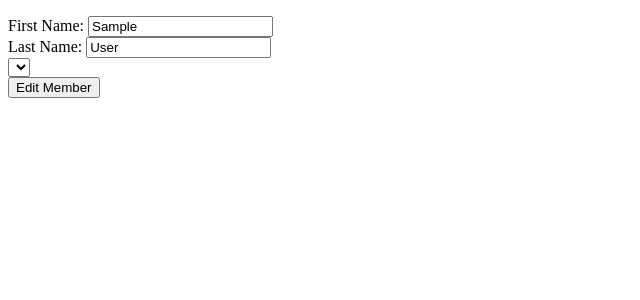
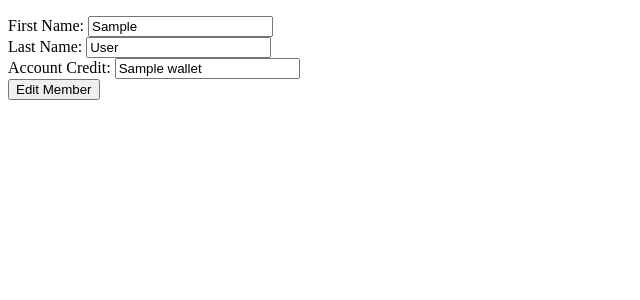
Before and after one commit to jcogan97/full_stack_project_solo, a Flask app: page /members/1/edit in a window 1280 px wide. Shown: the part 106-406 px from the top of the page, without its empty margins (0-640 px from the left). Run offline with Flask 2, Linux system fonts and the light colour scheme; a database or web service that is not in the repository returns one stand-in record (Sample ...); lists and menus that the app fills with data are empty; some libraries are stand-ins or nearby versions.

Commit message:
Fixed: Editing Members with Account Credit, no longer Membership

```diff
--- a/controllers/booking_controller.py
+++ b/controllers/booking_controller.py
@@ -28,7 +28,7 @@ def new_booking():
     member = member_repository.select(member_id)
     gym_class = gym_class_repository.select(gym_class_id)
 
-    if member.pay_membership(gym_class.entry_fee) == False:
+    if member.payment(gym_class.entry_fee) == False:
 
         return redirect('/bookings/payment_error')
     else:
--- a/controllers/member_controller.py
+++ b/controllers/member_controller.py
@@ -36,17 +36,20 @@ def register_member():
 @members_blueprint.route('/members/<id>/edit')
 def edit_member(id):
     member = member_repository.select(id)
-    return render_template('members/edit.html', member=member)
+    memberships = membership_repository.select_all()
+    return render_template('members/edit.html', member=member, memberships=memberships)
 
 @members_blueprint.route('/members/<id>', methods=['POST'])
 def update_member(id):
-    # pdb.set_trace()
     first_name = request.form['first_name']
     last_name = request.form['last_name']
-    membership = request.form['membership']
+    wallet = request.form['wallet']
     # print(membership)
+
     member = member_repository.select(id)
-    edit_member = Member(first_name, last_name, membership, member.wallet, id)
+    membership = membership_repository.select(member.membership.id)
+    # pdb.set_trace()
+    edit_member = Member(first_name, last_name, membership, wallet, id)
 
     member_repository.update(edit_member)
     return redirect(url_for('.members'))
--- a/db/gym_queries.sql
+++ b/db/gym_queries.sql
@@ -16,6 +16,7 @@ CREATE TABLE members(
     last_name VARCHAR(255),
     -- membership VARCHAR(255),
     membership_id INT REFERENCES memberships(id) ON DELETE CASCADE,
+    class_remaining INT,
     wallet INT
 );
 
--- a/models/member.py
+++ b/models/member.py
@@ -2,8 +2,7 @@ from models import membership
 
 
 class Member:
-    # def __init__(self, first_name, last_name, membership = "Free", wallet = 10, id = None):
-    # Add a method called classes_remaining
+
     def __init__(self, first_name, last_name, membership, wallet = 10, id = None):
 
         self.first_name = first_name
@@ -19,7 +18,7 @@ class Member:
         if self.classes_remaining is not 0:
             self.classes_remaining -= 1
 
-    def pay_membership(self, fee):
+    def payment(self, fee):
         if self.sufficient_funds(fee):
             self.wallet -= fee
         else:
--- a/templates/members/edit.html
+++ b/templates/members/edit.html
@@ -14,11 +14,14 @@
         </div>
 
         <div>
-            <select name="membership" id="membership">
-                {% for membership in member.membership_ids %}
-                    <option value="{{ membership.type }}">{{ membership.type }}</option>
+            <label for="wallet">Account Credit: </label>
+            <input type="text" id="wallet", name="wallet", value="{{ member.wallet }}">
+
+            <!-- <select name="membership" id="membership">
+                {% for membership in memberships %}
+                    <option value="{{ membership.id }}">{{ membership.type }}</option>
                 {% endfor %}
-            </select>
+            </select> -->
         </div>
 
         <input type="submit" value="Edit Member">
```
